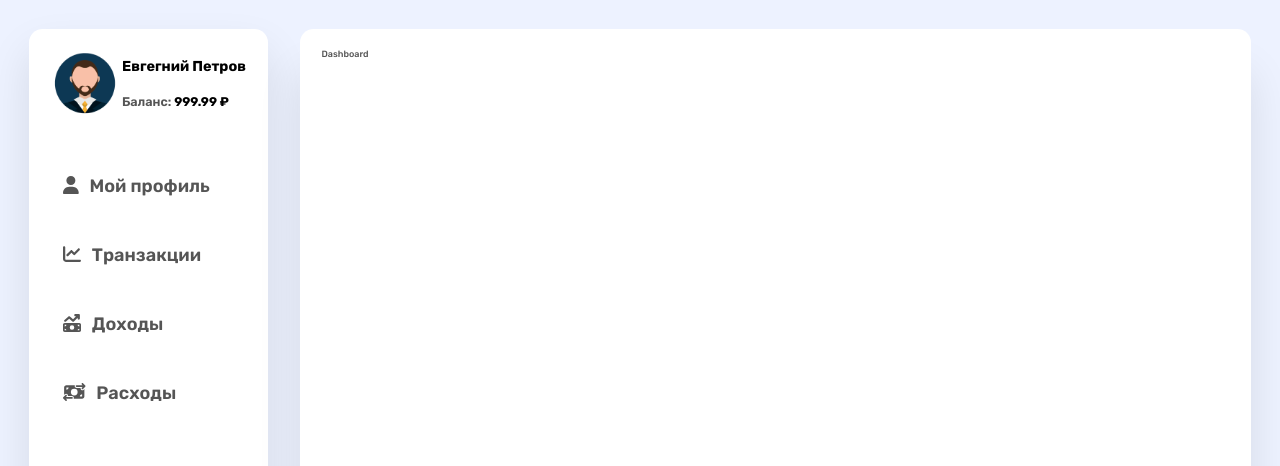
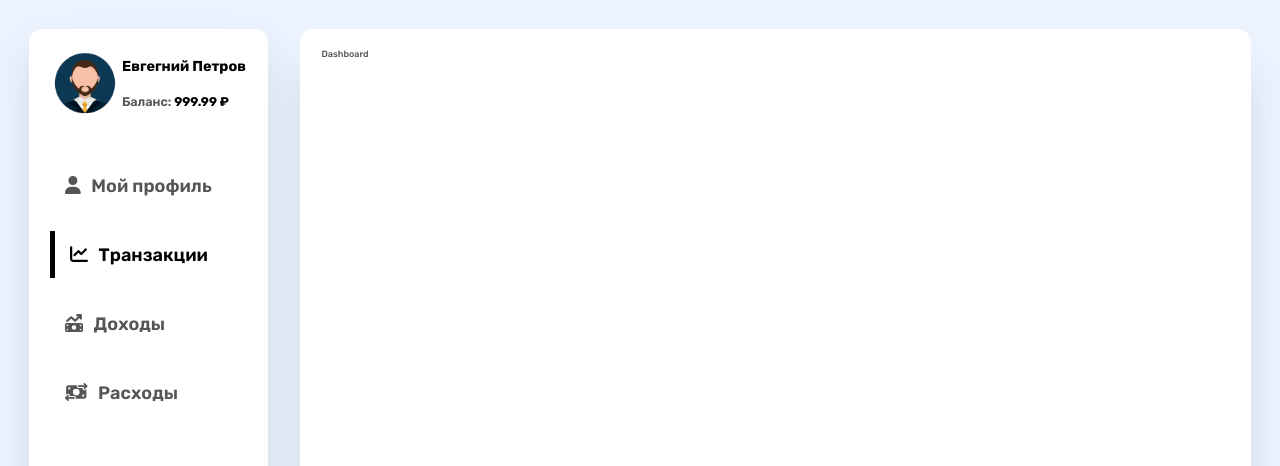
Before and after one commit to ArtyomI69/finance-manager-client, a React (Vite) app: page / in a window 1280 px wide. Shown: the top 466 px of the page. Built offline with nearby package versions, Linux system fonts and the light colour scheme.

Commit message:
добавь styles когда NavLink active

```diff
--- a/src/components/Navbar/Navbar.module.css
+++ b/src/components/Navbar/Navbar.module.css
@@ -1,7 +1,6 @@
 .navbar {
   font-size: 2rem;
   font-weight: 600;
-  padding: 0 0.4rem;
   height: 100%;
 }
 
@@ -36,7 +35,12 @@
   text-decoration: none;
   color: #555;
   display: block;
-  padding: 1.6rem 1rem;
+  padding: 1.6rem 1.6rem;
+}
+
+.nav-list li a.active {
+  color: #000;
+  border-left: 5px solid #000;
 }
 
 /**************************/
--- a/src/components/Navbar/Navbar.tsx
+++ b/src/components/Navbar/Navbar.tsx
@@ -16,25 +16,25 @@ const Navbar: FC = () => {
     <nav className={styles.navbar}>
       <ul className={styles["nav-list"]}>
         <li>
-          <NavLink to="/profile">
+          <NavLink className={({ isActive }) => (isActive ? styles.active : "")} to="/profile">
             <FontAwesomeIcon icon={faUser} />
             <span>Мой профиль</span>
           </NavLink>
         </li>
         <li>
-          <NavLink to="/">
+          <NavLink className={({ isActive }) => (isActive ? styles.active : "")} to="/">
             <FontAwesomeIcon icon={faChartLine} />
             <span>Транзакции</span>
           </NavLink>
         </li>
         <li>
-          <NavLink to="/incomes">
+          <NavLink className={({ isActive }) => (isActive ? styles.active : "")} to="/incomes">
             <FontAwesomeIcon icon={faMoneyBillTrendUp} />
             <span>Доходы</span>
           </NavLink>
         </li>
         <li>
-          <NavLink to="/expenses">
+          <NavLink className={({ isActive }) => (isActive ? styles.active : "")} to="/expenses">
             <FontAwesomeIcon icon={faMoneyBillTransfer} />
             <span>Расходы</span>
           </NavLink>
```
